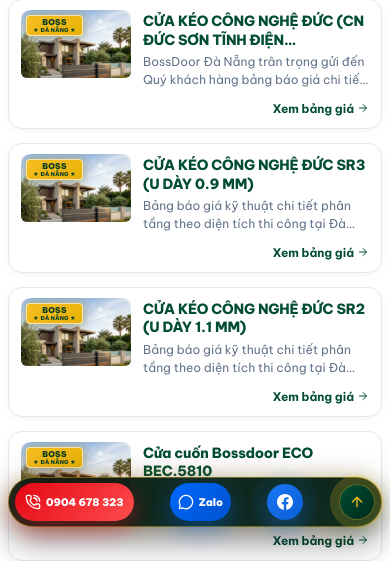
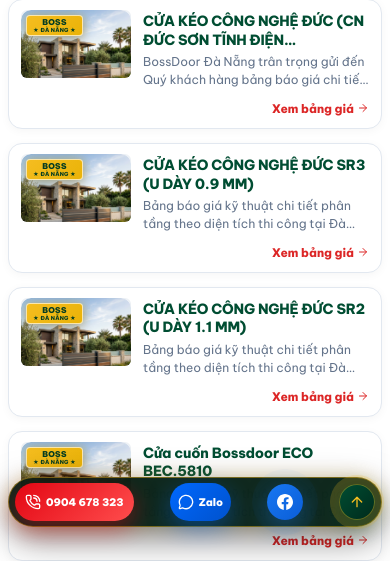
Before and after one commit to nalatio109-rgb/cuatudongbossfrontend, a React (Vite) app: page /bang-gia in a window 390 px wide. Shown: the part 305-866 px from the top of the page. Built offline with nearby package versions, Linux system fonts and the light colour scheme; no server answers; a web font is replaced by a local one.

Commit message:
style(pricing): doi mau chu Xem bang gia sang do thanh lich

```diff
--- a/src/pages/Pricing.css
+++ b/src/pages/Pricing.css
@@ -1801,23 +1801,25 @@
   display: inline-flex;
   align-items: center;
   gap: 6px;
-  color: #07522f;
+  color: #dc2626;
   font-size: 13.5px;
-  font-weight: 700;
+  font-weight: 750;
   margin-left: auto;
   transition: all 0.25s ease;
 }
 
 .card-article-read-more .arrow-icon {
+  color: #dc2626;
   transition: transform 0.25s ease;
 }
 
 .pricing-article-list-card:hover .card-article-read-more {
-  color: #059669;
+  color: #b91c1c;
 }
 
 .pricing-article-list-card:hover .card-article-read-more .arrow-icon {
   transform: translateX(4px);
+  color: #b91c1c;
 }
 
 .empty-search-state {
@@ -2061,8 +2063,8 @@
 
   .card-article-read-more {
     font-size: 0.74rem !important;
-    font-weight: 700 !important;
-    color: #004d32 !important;
+    font-weight: 750 !important;
+    color: #dc2626 !important;
     gap: 3px !important;
     display: inline-flex !important;
     align-items: center !important;
@@ -2073,6 +2075,7 @@
   .card-article-read-more .arrow-icon {
     width: 12px !important;
     height: 12px !important;
+    color: #dc2626 !important;
   }
 }
 
```
